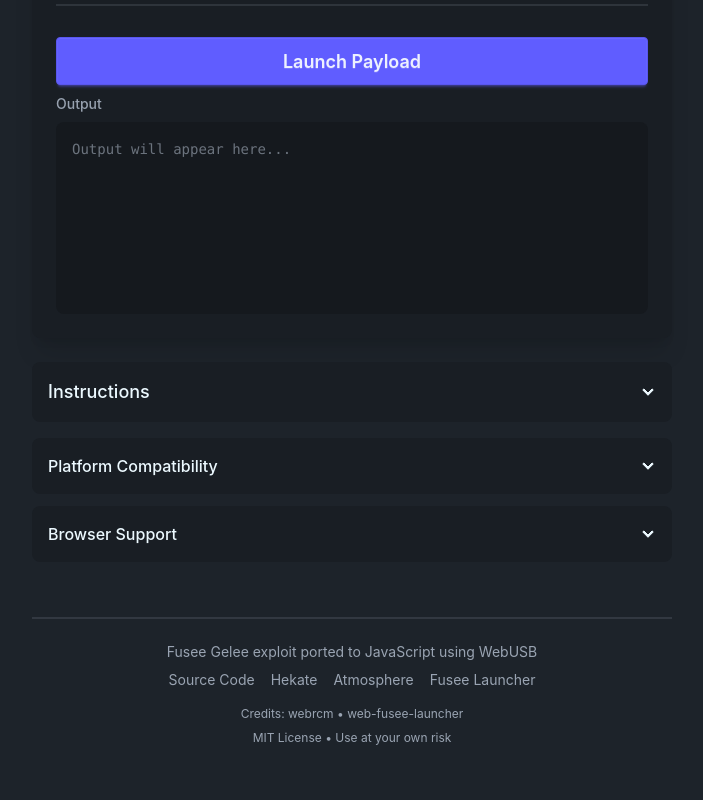
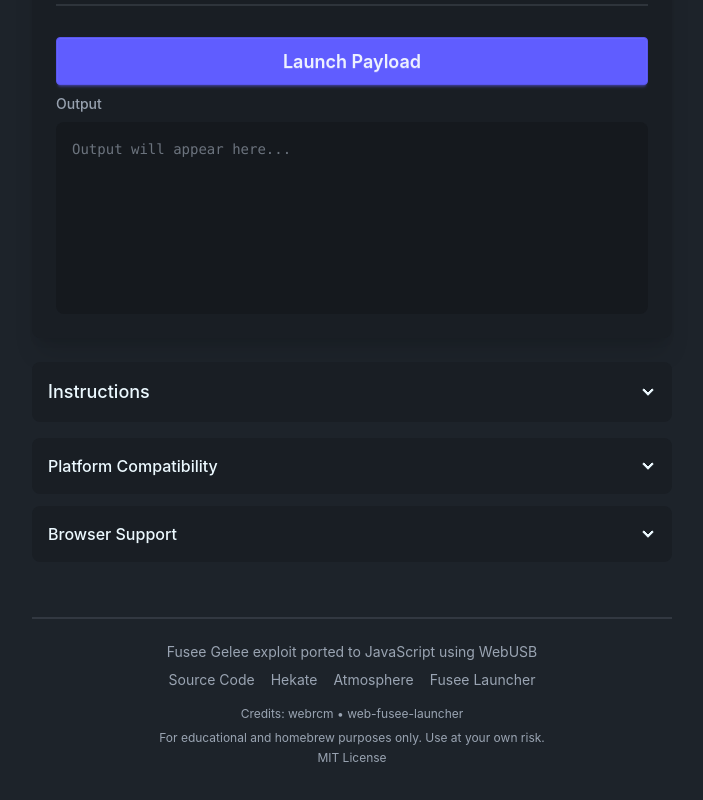
Before and after one commit to reubenjds/webrcm, a React (Vite) app: page / in a window 1280 px wide. Shown: the part 534-1334 px from the top of the page, without its empty margins (288-991 px from the left). Built offline with nearby package versions, Linux system fonts and the light colour scheme.

Commit message:
fix: add disclaimer for educational and homebrew use

```diff
--- a/src/components/Footer.tsx
+++ b/src/components/Footer.tsx
@@ -64,7 +64,11 @@ export function Footer() {
       </p>
 
       <p className="text-xs mt-2">
-        MIT License &bull; Use at your own risk
+        For educational and homebrew purposes only. Use at your own risk.
+      </p>
+
+      <p className="text-xs mt-1">
+        MIT License
       </p>
     </footer>
   );
```
